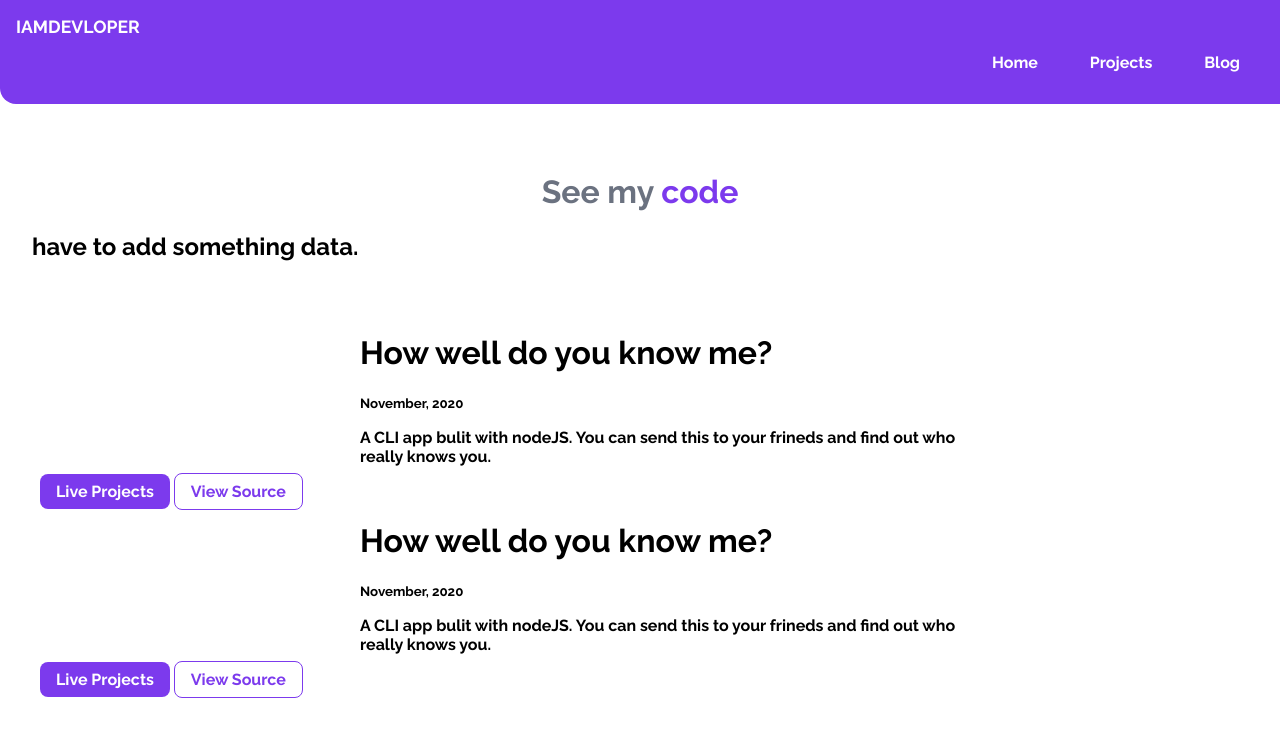
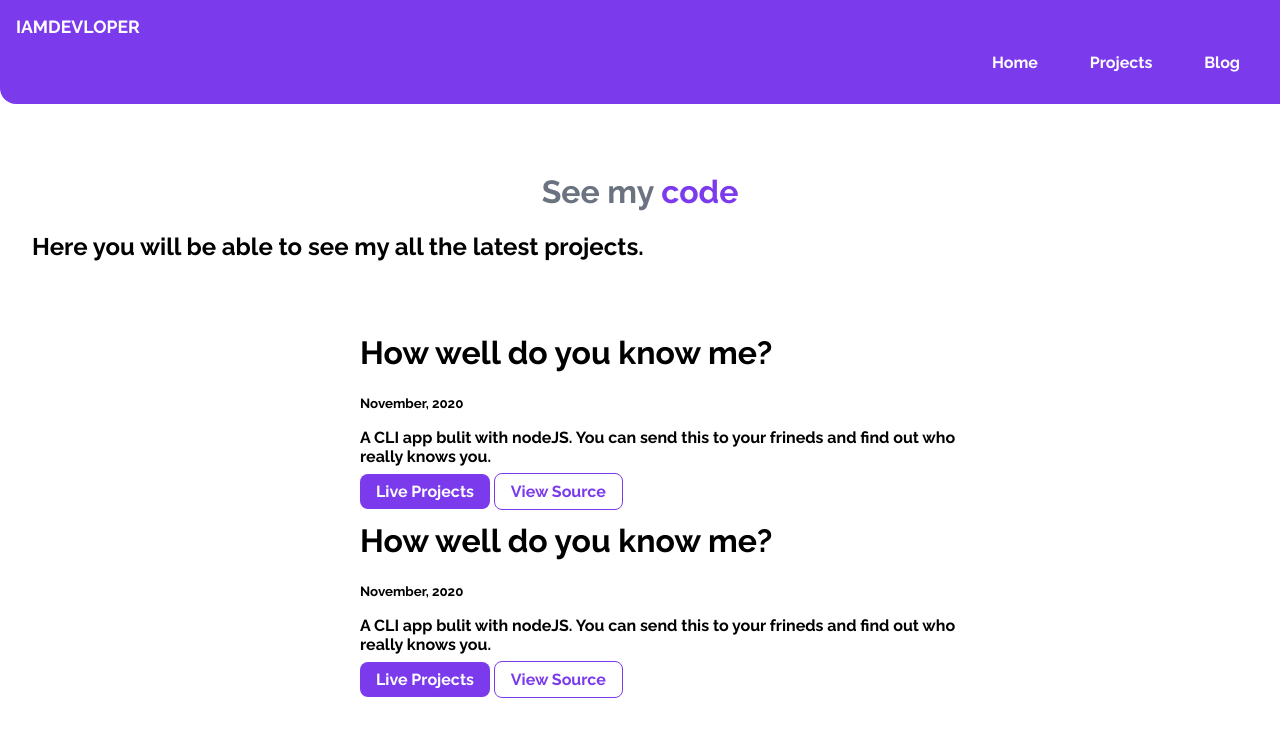
Before and after one commit to harshil114/adarsh-balika, a plain HTML site: page projects.html in a window 1280 px wide. Drawn offline with Linux system fonts and the light colour scheme.

Commit message:
update: links

```diff
--- a/projects.html
+++ b/projects.html
@@ -25,10 +25,10 @@
 <body>
     <header class="hero">
        <h1 class="hero-heading">See my <span class="heading-inverted">code</h1>
-        <h2>have to add something data.</h2>
+        <h2>Here you will be able to see my all the latest projects.</h2>
     </header>
 
-    <ul class="list-non-bullet">
+    <ul class="list-non-bullet container-center">
 
         <li>
             <div class="container-center">
```
